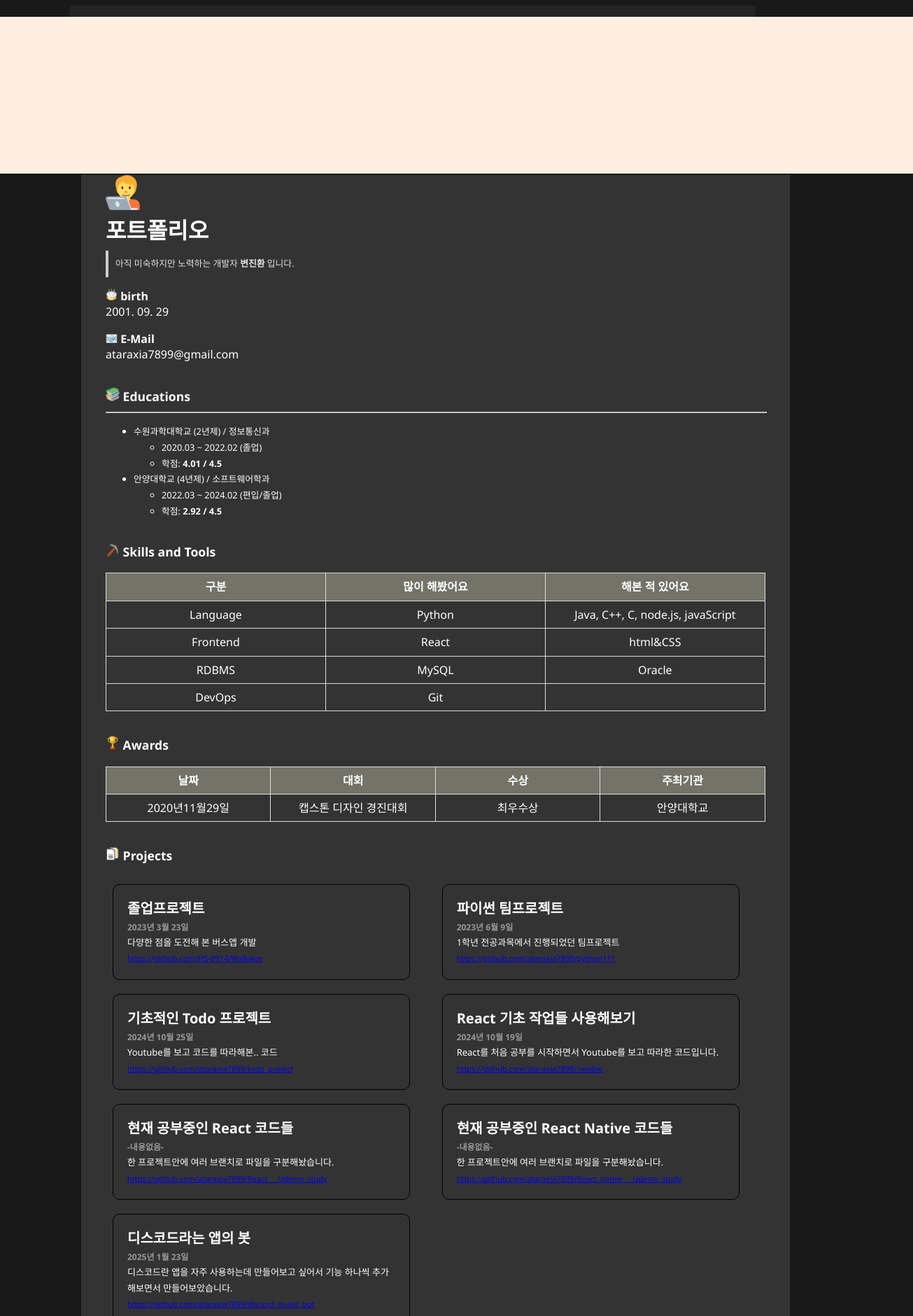
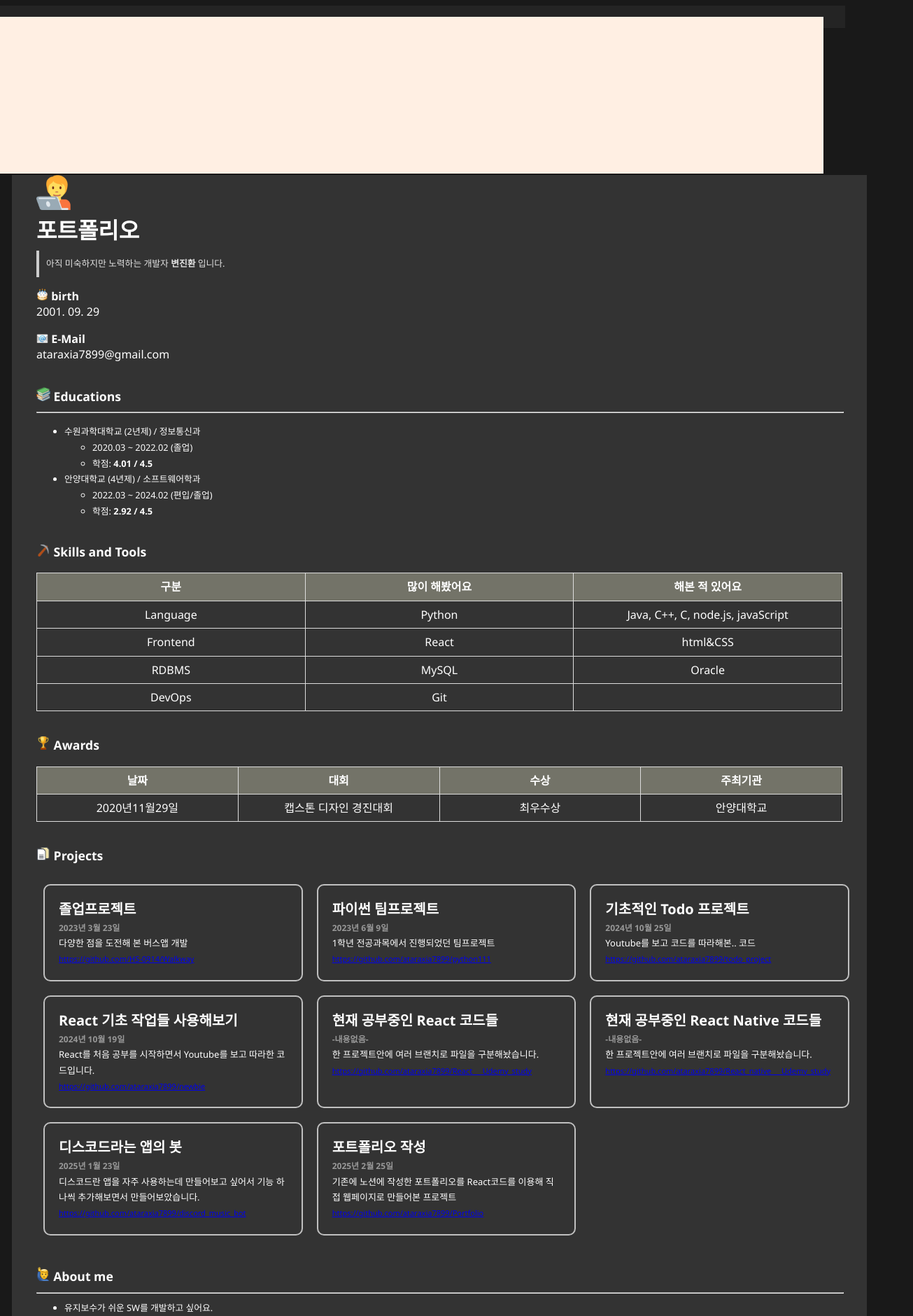
Before and after one commit to ataraxia7899/Portfolio, a React (Vite) app: page / in a window 1280 px wide. Shown: the top 1880 px of the page at 70% size, 1305 px wide, since content can reach past the window. Built offline with nearby package versions, Linux system fonts and the light colour scheme.

Commit message:
몇몇 비율 수정

```diff
--- a/src/App.css
+++ b/src/App.css
@@ -23,20 +23,23 @@ ul li::marker {
 
 /* 프로젝트 간략히 적으려는 블럭 */
 .explanation_Card {
-	display: flex;
+	display: grid;
+	grid-template-columns: repeat(auto-fill, minmax(300px, 1fr));
 	flex-wrap: wrap;
 	justify-content: space-between;
 	gap: 20px;
-	width: 95%;
+	width: 100%;
+	max-width: 1200px;
+	margin: 0 auto;
 	padding: 10px;
 }
 
 /* 프로젝트 간략히 적으려는 블럭 안의 설정 */
 .explanation {
-	border: 1px solid black;
+	border: 2px solid silver;
 	border-radius: 10px;
 	background-color: #333333;
-	width: calc(45% - 20px);
+	gap: 2rem; /* 간격 증가 */
 	padding: 20px;
 	cursor: pointer;
 	transition: all 0.3s cubic-bezier(0.4, 0, 0.2, 1);
@@ -45,6 +48,14 @@ ul li::marker {
 .explanation:hover {
 	transform: translateY(-5px);
 	box-shadow: 0 10px 20px rgba(0, 0, 0, 0.2);
+}
+
+/* 미디어 쿼리 추가 - 화면 크기에 따른 반응형 처리 */
+@media (max-width: 768px) {
+	.explanation_Card {
+		grid-template-columns: 1fr; /* 모바일에서는 1열로 변경 */
+		gap: 1rem;
+	}
 }
 
 /* 인용문 스타일 */
--- a/src/App.jsx
+++ b/src/App.jsx
@@ -14,6 +14,8 @@ export default function App() {
 	const Avoid_Cover_Style = {
 		position: 'absolute',
 		top: '215px',
+		width: '100%', // 너비 추가
+		minWidth: '320px', // 최소 너비
 	};
 
 	return (
@@ -22,12 +24,14 @@ export default function App() {
 				{/* 맨위에 커버를 설치해서 겹치지 않도록 위치 조절 */}
 				<div
 					style={{
-						width: '81%',
+						width: '90%', // 81%에서 90%로 변경
+						maxWidth: '1200px', // 최대 너비
 						background: '#333333',
 						position: 'relative',
 						top: '35px',
 						paddingInline: '35px',
 						paddingBottom: '25px',
+						margin: '0 auto', // 중앙 정렬
 					}}
 				>
 					<Title />
--- a/src/components/Projects_Data/Projects_Data.jsx
+++ b/src/components/Projects_Data/Projects_Data.jsx
@@ -44,6 +44,13 @@ export default function Projects_Data() {
 				'디스코드란 앱을 자주 사용하는데 만들어보고 싶어서 기능 하나씩 추가해보면서 만들어보았습니다.',
 			url: 'https://github.com/ataraxia7899/discord_music_bot',
 		},
+		{
+			name: '포트폴리오 작성',
+			date: '2025년 2월 25일',
+			explain:
+				'기존에 노션에 작성한 포트폴리오를 React코드를 이용해 직접 웹페이지로 만들어본 프로젝트',
+			url: 'https://github.com/ataraxia7899/Portfolio',
+		},
 	];
 	return <Project_Card Card_data={Card_data} />;
 }
--- a/src/index.css
+++ b/src/index.css
@@ -2,8 +2,9 @@
 	color-scheme: light dark;
 	color: rgba(255, 255, 255, 0.87);
 	background-color: #191919;
-	/* margin-top: 20px; */
-	margin: 0 15%;
+	margin: 0;
+	padding: 0 5%; /* 좌우 여백만 설정 */
+	min-width: 320px; /* 최소 너비 설정 */
 }
 
 /* 원래 배경색 #242424 */
```
